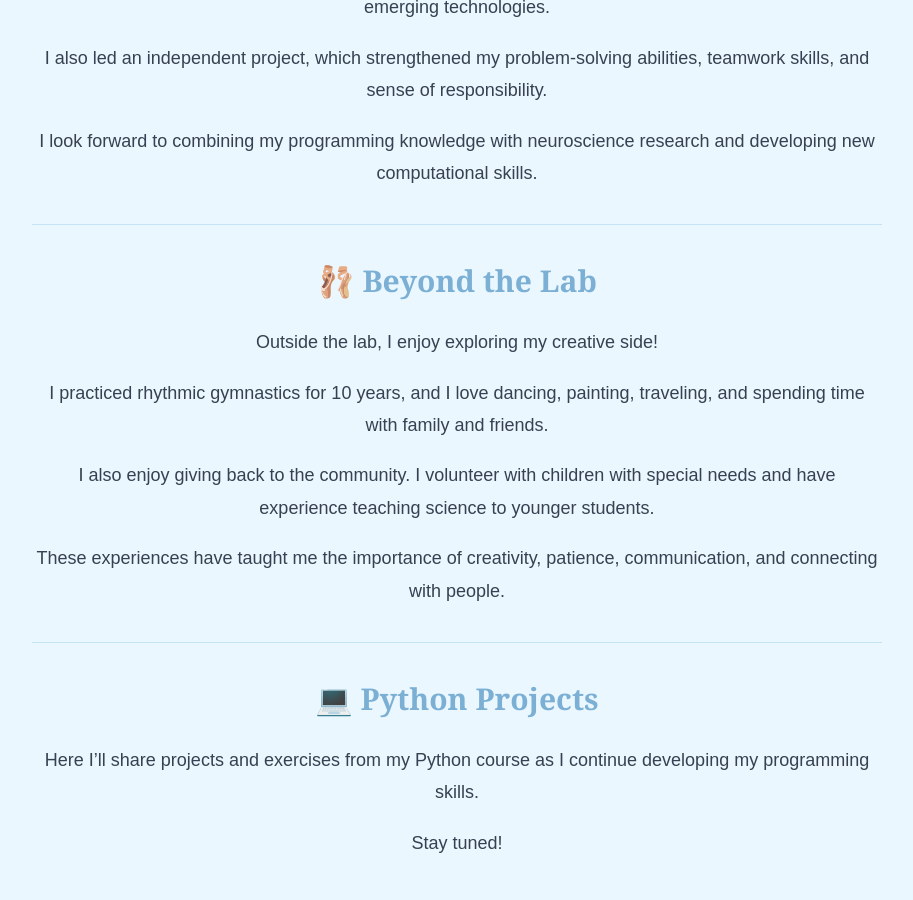
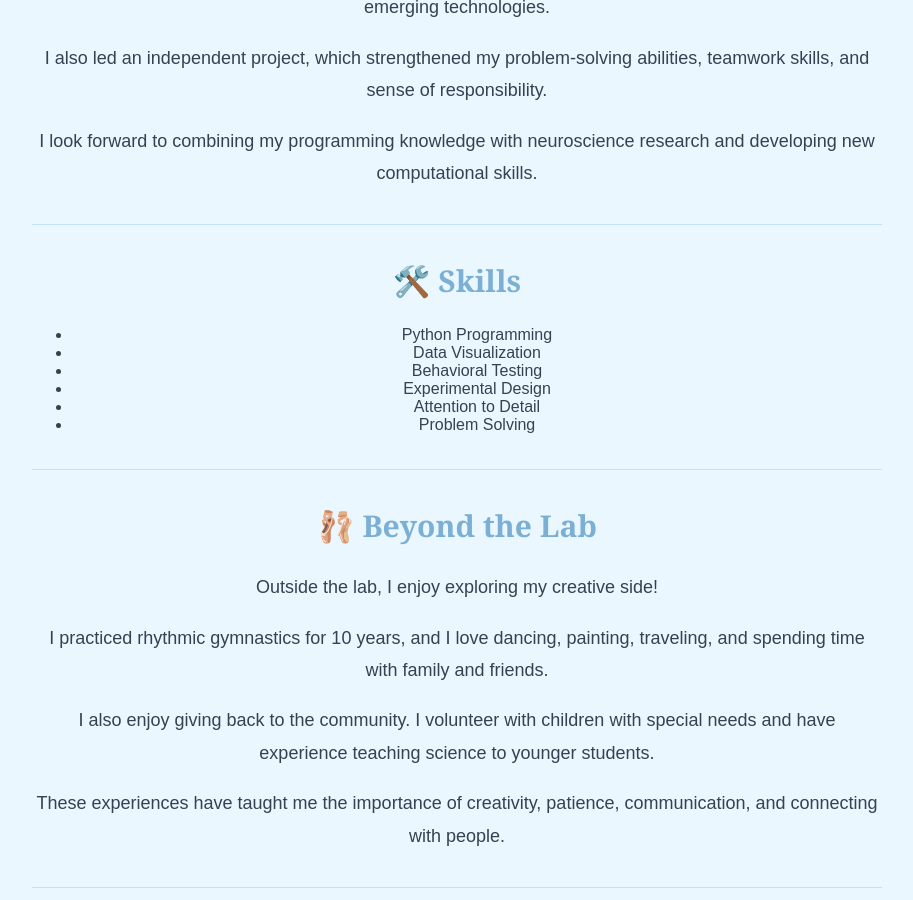
Before and after one commit to ShirZivav/ShirZivav.github.io, a Jekyll site: the page built from index.md, in a window 1280 px wide and 900 px high, scrolled down 1671 px. Shown: the whole window, without its empty margins (183-1096 px from the left). Built offline with Jekyll 4.4.1, drawn with Linux system fonts in a browser that asks for light colours; our own code applies the rules of GitHub Pages for plain Markdown files.

Commit message:
Add skills section to personal website

```diff
--- a/index.md
+++ b/index.md
@@ -63,6 +63,19 @@ I look forward to combining my programming knowledge with neuroscience research
 
 ---
 
+
+## 🛠️ Skills
+
+- Python Programming
+- Data Visualization
+- Behavioral Testing
+- Experimental Design
+- Attention to Detail
+- Problem Solving
+
+---
+
+
 ## 🩰 Beyond the Lab
 
 Outside the lab, I enjoy exploring my creative side!
```
